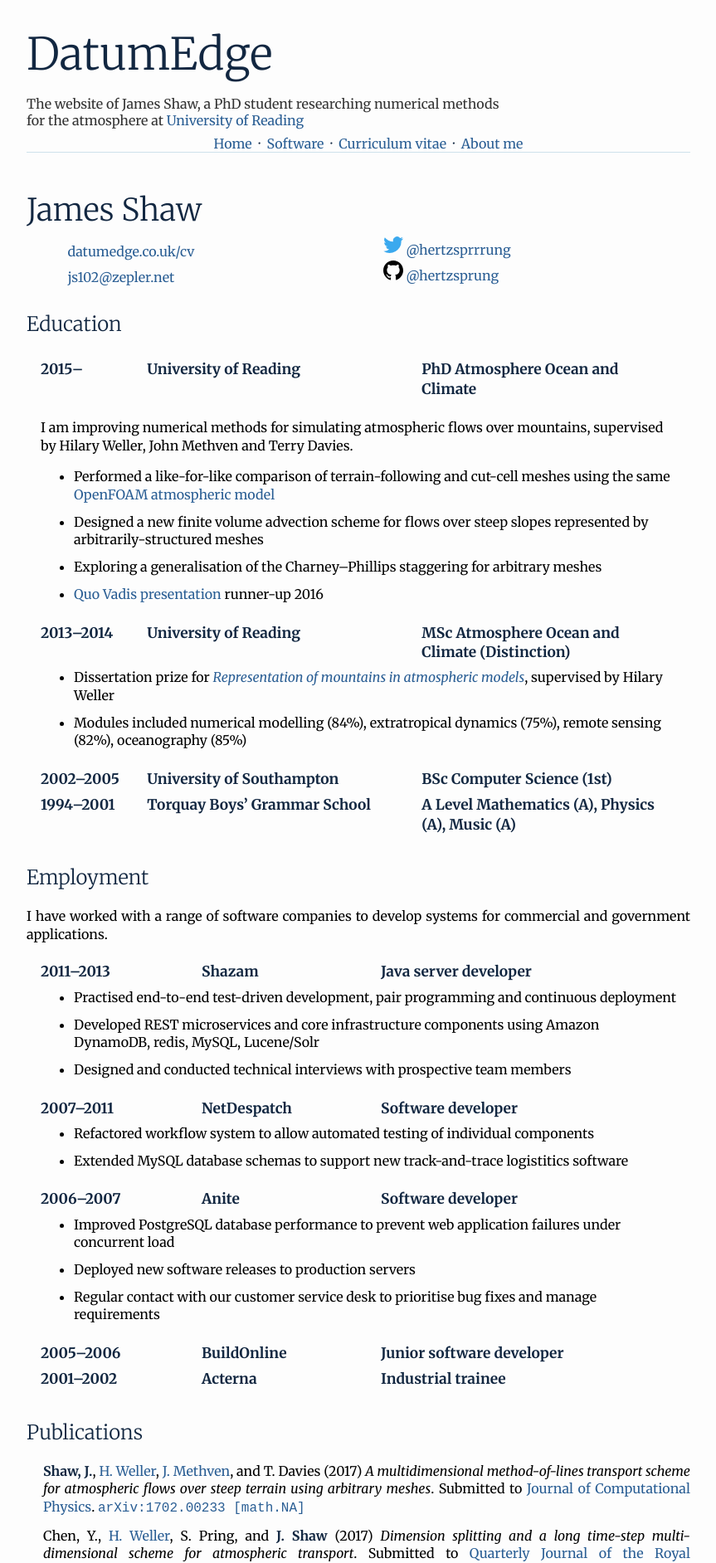
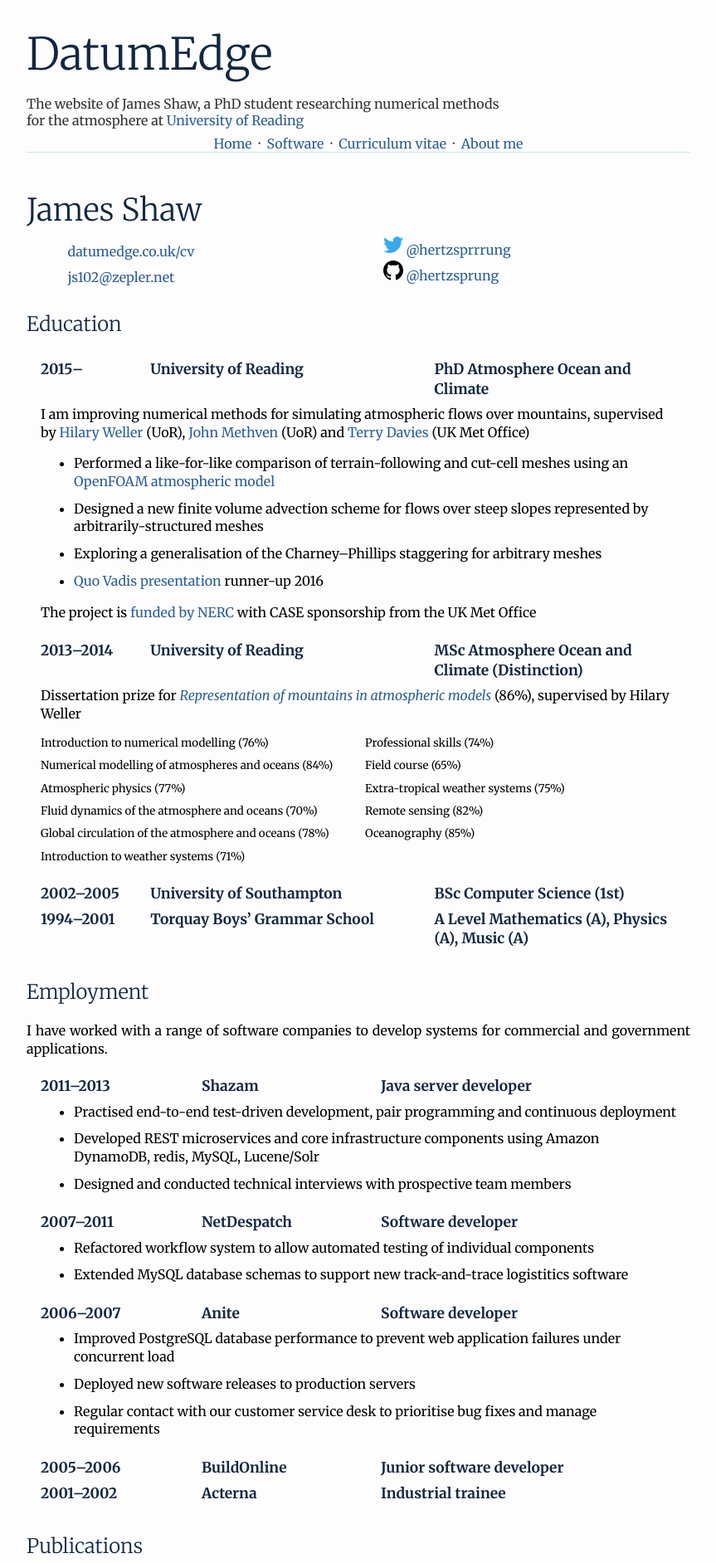
Before and after one commit to hertzsprung/hertzsprung.github.io, a Jekyll site: the page built from cv/index.html, in a window 1280 px wide. Shown: the top 1884 px of the page at 83% size, without its empty margins (208-1071 px from the left). Built offline with Jekyll 4.4.1, drawn with Linux system fonts in a browser that asks for light colours; some of the changed text lies outside the part shown.

Commit message:
add all module grades, more tech tools & workshops

```diff
--- a/css/cv.css
+++ b/css/cv.css
@@ -59,3 +59,7 @@
 	font-weight: bold;
 	color: #122741;
 }
+
+p.headline {
+	margin-top: 0;
+}
--- a/cv/index.html
+++ b/cv/index.html
@@ -45,21 +45,36 @@
   <tbody>
     <tr class="heading"><td>2015&ndash;</td><td>University of Reading</td><td>PhD Atmosphere Ocean and Climate</td></tr>
     <tr><td colspan="3" class="detail">
-        <p>I am improving numerical methods for simulating atmospheric flows over mountains, supervised by Hilary Weller, John Methven and Terry Davies.</p>
+      <p class="headline">I am improving numerical methods for simulating atmospheric flows over mountains, supervised by <a href="http://www.met.reading.ac.uk/userpages/sws02hs.php">Hilary Weller</a> (UoR), <a href="http://www.met.reading.ac.uk/userpages/swrmethn.php">John Methven</a> (UoR) and <a href="http://www.metoffice.gov.uk/research/people/terry-davies">Terry Davies</a> (UK Met Office)</p>
       <ul>
-        <li>Performed a like-for-like comparison of terrain-following and cut-cell meshes using the same <a href="https://github.com/AtmosFOAM/AtmosFOAM">OpenFOAM atmospheric model</a></li>
+        <li>Performed a like-for-like comparison of terrain-following and cut-cell meshes using an <a href="https://github.com/AtmosFOAM/AtmosFOAM">OpenFOAM atmospheric model</a></li>
         <li>Designed a new finite volume advection scheme for flows over steep slopes represented by arbitrarily-structured meshes</li>
         <li>Exploring a generalisation of the Charney&ndash;Phillips staggering for arbitrary meshes</li>
         <li><a href="../talks/quo-vadis2015.pptx">Quo Vadis presentation</a> runner-up 2016</li>
       </ul>
+      <p>The project is <a href="http://gotw.nerc.ac.uk/list_full.asp?pcode=NE%2FK500860%2F1">funded by NERC</a> with CASE sponsorship from the UK Met Office</p>
     </td></tr>
 
     <tr class="heading"><td>2013&ndash;2014</td><td>University of Reading</td><td>MSc Atmosphere Ocean and Climate (Distinction)</td></tr>
     <tr><td colspan="3" class="detail">
-      <ul>
-        <li>Dissertation prize for <em><a href="../publications/msc-dissertation.pdf">Representation of mountains in atmospheric models</a></em>, supervised by Hilary Weller</li>
-        <li>Modules included numerical modelling (84%), extratropical dynamics (75%), remote sensing (82%), oceanography (85%)</li>
-      </ul>
+      <p class="headline">Dissertation prize for <em><a href="../publications/msc-dissertation.pdf">Representation of mountains in atmospheric models</a></em> (86%), supervised by Hilary Weller</p>
+      <p>
+      <div class="two-col">
+        <ul style="list-style: none; font-size: smaller; padding-left: 0;">
+          <li>Introduction to numerical modelling (76%)</li>
+          <li>Numerical modelling of atmospheres and oceans (84%)</li>
+          <li>Atmospheric physics (77%)</li>
+          <li>Fluid dynamics of the atmosphere and oceans (70%)</li>
+          <li>Global circulation of the atmosphere and oceans (78%)</li>
+          <li>Introduction to weather systems (71%)</li>
+          <li>Professional skills (74%)</li>
+          <li>Field course (65%)</li>
+          <li>Extra-tropical weather systems (75%)</li>
+          <li>Remote sensing (82%)</li>
+          <li>Oceanography (85%)</li>
+	</ul>
+      </div>
+      </p>
     </td></tr>
     <tr class="heading"><td>2002&ndash;2005</td><td>University of Southampton</td><td>BSc Computer Science (1st)</td></tr>
     <tr class="heading"><td>1994&ndash;2001</td><td>Torquay Boys&rsquo; Grammar School</td><td>A Level Mathematics (A), Physics (A), Music (A)</td></tr>
@@ -104,19 +119,19 @@
 <section>
 <h2>Publications</h2>
 <ul class="cv-publications">
-  <li><strong>Shaw, J.</strong>, <a href="http://orcid.org/0000-0003-4553-7082">H. Weller</a>, <a href="http://orcid.org/0000-0002-7636-6872">J. Methven</a>, and T. Davies (2017) <em>A multidimensional method-of-lines transport scheme for atmospheric flows over steep terrain using arbitrary meshes</em>. Submitted to <a href="https://www.journals.elsevier.com/journal-of-computational-physics/">Journal of Computational Physics</a>. <code><a href="https://arxiv.org/abs/1702.00233">arXiv:1702.00233 [math.NA]</a></code></li>
-  <li>Chen, Y., <a href="http://orcid.org/0000-0003-4553-7082">H. Weller</a>, S. Pring, and <strong>J. Shaw</strong> (2017) <em>Dimension splitting and a long time-step multi-dimensional scheme for atmospheric transport</em>. Submitted to <a href="http://onlinelibrary.wiley.com/journal/10.1002/(ISSN)1477-870X">Quarterly Journal of the Royal Meteorological Society</a>. <code><a href="https://arxiv.org/abs/1701.06907">arXiv:1701.06907 [math.NA]</a></code></li>
-  <li><strong>Shaw, J.</strong> and <a href="http://orcid.org/0000-0003-4553-7082">H. Weller</a> (2016) <em>Comparison of terrain following and cut cell grids using a non-hydrostatic model</em>. <a href="https://www2.ametsoc.org/ams/index.cfm/publications/journals/monthly-weather-review/">Monthly Weather Review</a>. <code><a href="http://dx.doi.org/10.1175/MWR-D-15-0226.1">doi: 10.1175/MWR-D-15-0226.1</a></code></li>
+  <li><strong>Shaw, J.</strong>, <a href="http://orcid.org/0000-0003-4553-7082">H. Weller</a>, <a href="http://orcid.org/0000-0002-7636-6872">J. Methven</a>, and T. Davies (2017) <em>Multidimensional method-of-lines transport for atmospheric flows over steep terrain using arbitrary meshes</em>. Journal of Computational Physics. <code><a href="https://dx.doi.org/10.1016/j.jcp.2017.04.061">doi: 10.1016/j.jcp.2017.04.061</a></code></li>
+  <li>Chen, Y., <a href="http://orcid.org/0000-0003-4553-7082">H. Weller</a>, S. Pring, and <strong>J. Shaw</strong> (2017) <em>Dimension splitting and a long time-step multi-dimensional scheme for atmospheric transport</em>. Quarterly Journal of the Royal Meteorological Society, in revision. <code><a href="https://arxiv.org/abs/1701.06907">arXiv:1701.06907 [math.NA]</a></code></li>
+  <li><strong>Shaw, J.</strong> and <a href="http://orcid.org/0000-0003-4553-7082">H. Weller</a> (2016) <em>Comparison of terrain following and cut cell grids using a non-hydrostatic model</em>. Monthly Weather Review. <code><a href="http://dx.doi.org/10.1175/MWR-D-15-0226.1">doi: 10.1175/MWR-D-15-0226.1</a></code></li>
 </ul>
 </section>
 
 <section>
 <h2>Skills</h2>
 <ul class="cv">
-  <li><strong>Programming</strong>&#9;Experienced in JavaSE 7, Python, LaTeX, SQL, JSON, XML</li>
-  <li style="margin-top: -0.5em">&#9;Knowledge of C, C++, Fortran, Perl</li>
-  <li><strong>Tools</strong>&#9;Version control systems, debugging, profiling and build tools</li>
-  <li><strong>Systems</strong>&#9;Red Hat, Debian and Ubuntu Linux, Amazon Web Services, Docker</li>
+  <li><strong>Programming</strong>&#9;Experienced in JavaSE 7, Python 3, LaTeX, SQL, JSON, XML, AWS DynamoDB</li>
+  <li style="margin-top: -0.5em">&#9;Knowledge of C, C++, Fortran</li>
+  <li><strong>Tools</strong>&#9;Git, Subversion, GNU Make, Travis-CI, debugging and profiling tools</li>
+  <li><strong>Systems</strong>&#9;Red Hat, Debian and Ubuntu Linux, Amazon Web Services EC2, Docker</li>
 </ul>
 </section>
 
@@ -146,6 +161,10 @@
 <h2>Workshops</h2>
 <table class="cv">
   <tbody>
+    <tr><td>September 2017</td><td>Applicant</td><td><a href="https://sites.google.com/site/scicade2017/">International conference on scientific computation and differential equations, University of Bath</a></td></tr>
+    <tr><td>June 2017</td><td>Participant</td><td><a href="https://www.software.ac.uk/c4rr">Docker containers for reproducible research, Software Sustainability Institute, University of Cambridge</a></td></tr>
+    <tr><td>April 2017</td><td><a href="https://doi.org/10.6084/m9.figshare.4833554.v2">Speaker</a></td><td><a href="https://pdes2017.sciencesconf.org">PDEs on the sphere, École normale supérieure, Paris</a></td></tr>
+    <tr><td>March 2017</td><td>Attendee</td><td><a href="https://blogs.reading.ac.uk/open-research/open-in-practice-inspirations-strategies-and-methods-for-open-research/">Open in practice: Inspirations, strategies and methods for open research, University of Reading</a></td></tr>
   <tr><td>February 2017</td><td><a href="https://doi.org/10.6084/m9.figshare.4652410.v1">Invited speaker</a></td><td><a href="http://mpecdt.org/gfdnumericsfeb2017/">Workshop on numerical methods for geophysical fluid dynamics, Imperial College London</a></td></tr>
   <tr><td>January 2017</td><td>Participant</td><td><a href="https://www.eventbrite.co.uk/e/research-software-management-sharing-and-sustainability-workshop-tickets-29224950614">Research software management, sharing and sustainability, British Library</td></tr>
   <tr><td>December 2016</td><td><a href="https://doi.org/10.6084/m9.figshare.4307957.v1">Invited speaker</a></td><td><a href="https://www.rmets.org/events/meteorological-research-within-university-reading-2016">South-East local centre meeting, Royal Meteorological Society</a></li>
```
